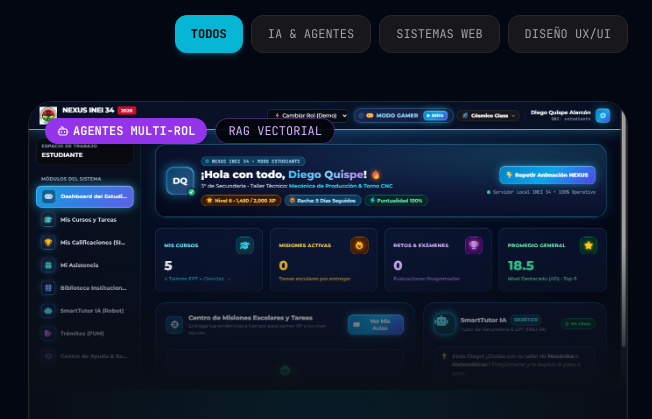
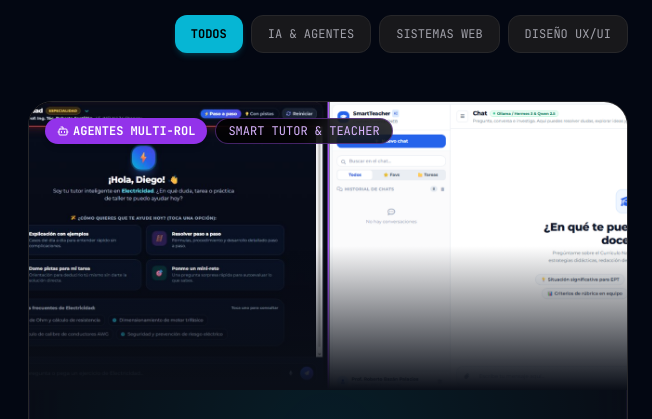
Before and after one commit to kira168/kira168.github.io, a plain HTML site: page index.html in a window 1280 px wide. Shown: the part 1703-2122 px from the top of the page, 628-1280 px from the left. Drawn offline with nearby package versions, Linux system fonts and the light colour scheme.

Commit message:
feat: add dual split preview for SmartTutor and SmartTeacher

```diff
--- a/index.html
+++ b/index.html
@@ -478,7 +478,7 @@
         <div class="project-card spotlight-card rounded-3xl border border-zinc-800 overflow-hidden flex flex-col group transition-all duration-500 hover:border-purple-400/60 hover:-translate-y-1" data-category="ia">
 
           <div class="relative h-64 sm:h-72 overflow-hidden bg-black">
-            <img src="assets/inei34_ux_theme.png" alt="Smart Tutor & RAG Engine" class="w-full h-full object-cover object-top group-hover:scale-105 transition-transform duration-700">
+            <img src="assets/smarttutor_smartteacher_split.png" alt="Smart Tutor & Smart Teacher Multi-Agent" class="w-full h-full object-cover object-center group-hover:scale-105 transition-transform duration-700">
             <div class="absolute inset-0 bg-gradient-to-t from-[#0a0e17] via-transparent to-transparent"></div>
 
             <div class="absolute top-4 left-4 flex gap-2">
@@ -486,7 +486,7 @@
                 <i data-lucide="bot" class="w-3 h-3"></i> AGENTES MULTI-ROL
               </span>
               <span class="px-3 py-1 rounded-full text-xs font-mono bg-black/80 backdrop-blur-md text-purple-300 border border-purple-500/40">
-                RAG VECTORIAL
+                SMART TUTOR & TEACHER
               </span>
             </div>
           </div>
```
Also changed, not shown: assets/smarttutor_smartteacher_split.png (added).
